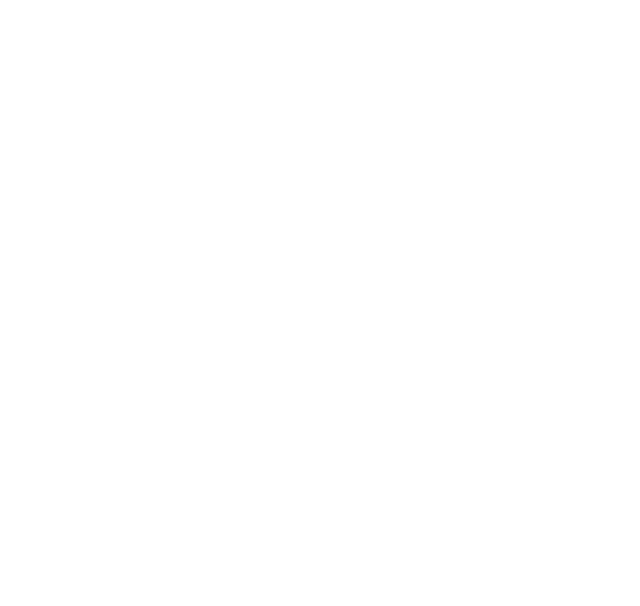
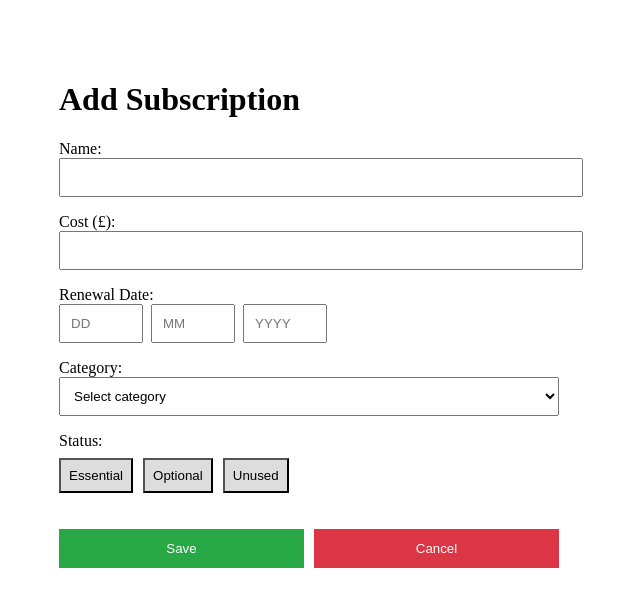
Before and after one commit to Hwane14/sub-track, a React app in the folder frontend/: page /add in a window 1280 px wide. Before the commit this address had no page. Shown: the top 606 px of the page, without its empty margins (331-971 px from the left). Built offline with nearby package versions, Linux system fonts and the light colour scheme; the HTML template or start-up script is replaced by a standard one.

Commit message:
Add AddSubscription page and integrate navigation from Dashboard

```diff
--- a/frontend/src/App.jsx
+++ b/frontend/src/App.jsx
@@ -1,12 +1,14 @@
 import { Routes, Route } from "react-router-dom";
 import Login from "./pages/Login.jsx";
 import Dashboard from "./pages/Dashboard.jsx";
+import AddSubscription from "./pages/AddSubscription.jsx"
 
 function App() {
   return (
     <Routes>
       <Route path="/" element={<Login />} />
       <Route path="/dashboard" element={<Dashboard />} />
+      <Route path="/add" element={<AddSubscription />} />
     </Routes>
   );
 }
--- /dev/null
+++ b/frontend/src/pages/AddSubscription.jsx
@@ -0,0 +1,163 @@
+import { useState } from "react";
+import { useNavigate } from "react-router-dom";
+
+function AddSubscription() {
+    // Form state for each field
+    const [name, setName] = useState("");
+    const [cost, setCost] = useState("");
+    const [renewDay, setRenewDay] = useState("");
+    const [renewMonth, setRenewMonth] = useState("");
+    const [renewYear, setRenewYear] = useState("");
+    const [category, setCategory] = useState("");
+    const [status, setStatus] = useState("");
+    const navigate = useNavigate();
+
+    function handleSave(e) {
+        e.preventDefault();
+
+        // Temporary: no backend right now
+        console.log("Saving subscription:", {
+            name,
+            cost,
+            renewalDate: `${renewDay}/${renewMonth}/${renewYear}`,
+            category,
+            status
+        });
+
+        navigate("/dashboard");
+    }
+
+    function handleCancel() {
+        navigate("/dashboard");
+    }
+
+    return (
+        <div style={{ maxWidth: "500px", margin: "40px auto", padding: "20px" }}>
+            <h1>Add Subscription</h1>
+
+            <form
+            onSubmit={handleSave}
+            style={{ display: "flex", flexDirection: "column", gap: "16px", marginTop: "20px" }}
+            >
+                {/* Name */}
+                <div>
+                    <label>Name:</label>
+                    <input
+                    type="text"
+                    value={name}
+                    onChange={(e) => setName(e.target.value)}
+                    style={{ width: "100%", padding: "10px" }}
+                    />
+                </div>
+
+                {/* Cost */}
+                <div>
+                    <label>Cost (£):</label>
+                    <input
+                    type="number"
+                    value={cost}
+                    onChange={(e) => setCost(e.target.value)}
+                    style={{ width: "100%", padding: "10px" }}
+                    />
+                </div>
+
+                {/* Renewal Date */}
+                <div>
+                    <label>Renewal Date:</label>
+                    <div style={{ display: "flex", gap: "8px" }}>
+                        <input
+                        type="text"
+                        placeholder="DD"
+                        value={renewDay}
+                        onChange={(e) => setRenewDay(e.target.value)}
+                        style={{ width: "60px", padding: "10px" }}
+                        />
+                        <input
+                        type="text"
+                        placeholder="MM"
+                        value={renewMonth}
+                        onChange={(e) => setRenewMonth(e.target.value)}
+                        style={{ width: "60px", padding: "10px" }}
+                        />
+                        <input
+                        type="text"
+                        placeholder="YYYY"
+                        value={renewYear}
+                        onChange={(e) => setRenewYear(e.target.value)}
+                        style={{ width: "60px", padding: "10px" }}
+                        />
+                    </div>
+                </div>
+
+                {/* Category */}
+                <div>
+                    <label>Category:</label>
+                    <select
+                    value={category}
+                    onChange={(e) => setCategory(e.target.value)}
+                    style={{ width: "100%", padding: "10px" }}
+                    >
+                        <option value="">Select category</option>
+                        <option value="entertainment">Entertainment</option>
+                        <option value="education">Education</option>
+                        <option value="other">Other</option>
+                    </select>
+                </div>
+
+                {/* Status */}
+                <div>
+                    <label>Status:</label>
+                    {/*
+                    Each status button highlights itself when selected.
+                    Clicking the same button again toggles it off
+                    */}
+                    <div style={{ display: "flex", gap: "10px", marginTop: "8px" }}>
+                        <button
+                        type="button"
+                        onClick={() => setStatus(status === "essential" ? "" : "essential")}
+                        style={{ padding: "8px", background: status === "essential" ? "#007bff" : "#ddd" }}
+                        >
+                            Essential
+                        </button>
+
+                        <button
+                        type="button"
+                        onClick={() => setStatus(status === "optional" ? "" : "optional")}
+                        style={{ padding: "8px", background: status === "optional" ? "#007bff" : "#ddd" }}
+                        >
+                            Optional
+                        </button>
+                        <button
+                        type="button"
+                        onClick={() => setStatus(status === "unused" ? "" : "unused")}
+                        style={{ padding: "8px", background: status === "unused" ? "#007bff" : "#ddd" }}
+                        >
+                            Unused
+                        </button>
+                    </div>
+                </div>
+
+                {/* Save + Cancel */}
+                <div style={{ display: "flex", gap: "10px", marginTop: "20px" }}>
+                    <button
+                    type="submit"
+                    style={{ flex: 1, padding: "12px", background: "#28a745", color: "white", border: "none" }}
+                    >
+                        Save
+                    </button>
+
+                    <button
+                    type="button"
+                    onClick={handleCancel}
+                    style={{ flex: 1, padding: "12px", background: "#dc3545", color: "white", border: "none" }}
+                    >
+                        Cancel
+                    </button>
+                </div>
+
+            </form>
+        </div>
+    );
+}
+
+export default AddSubscription;
--- a/frontend/src/pages/Dashboard.jsx
+++ b/frontend/src/pages/Dashboard.jsx
@@ -1,6 +1,9 @@
+import { useNavigate } from "react-router-dom";
 import SubscriptionCard from "../components/SubscriptionCard";
 
 function Dashboard() {
+    const navigate = useNavigate(); // enables navigation to other pages
+
     return (
         <div style={{ maxWidth: "600px", margin: "40px auto", padding: "20px" }}>
 
@@ -53,6 +56,7 @@
 
             {/* Add subscription button */}
             <button
+            onClick={() => navigate("/add")} // navigates to Add Subscription page
             style={{
                 marginTop: "30px",
                 width: "100%",
```
